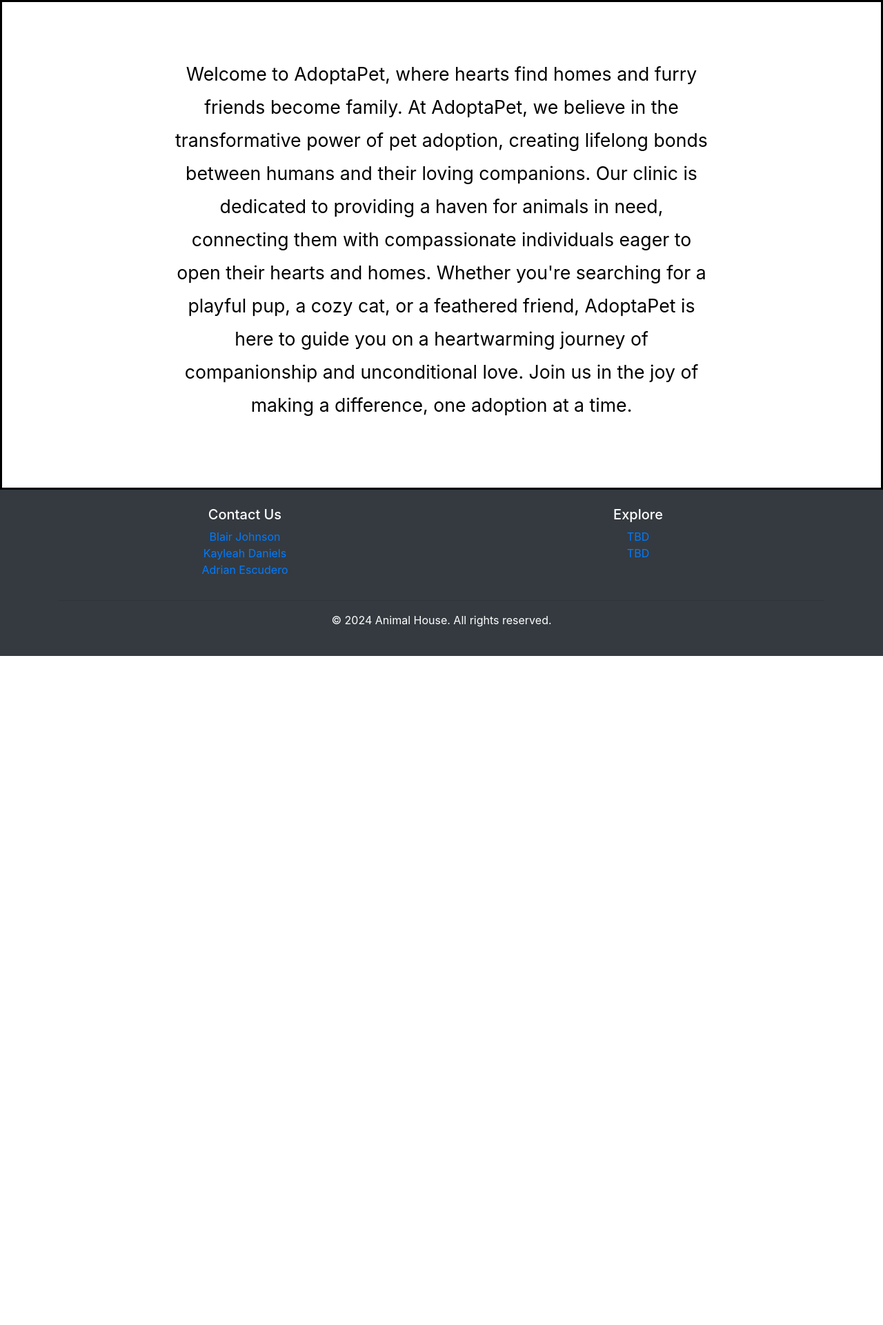
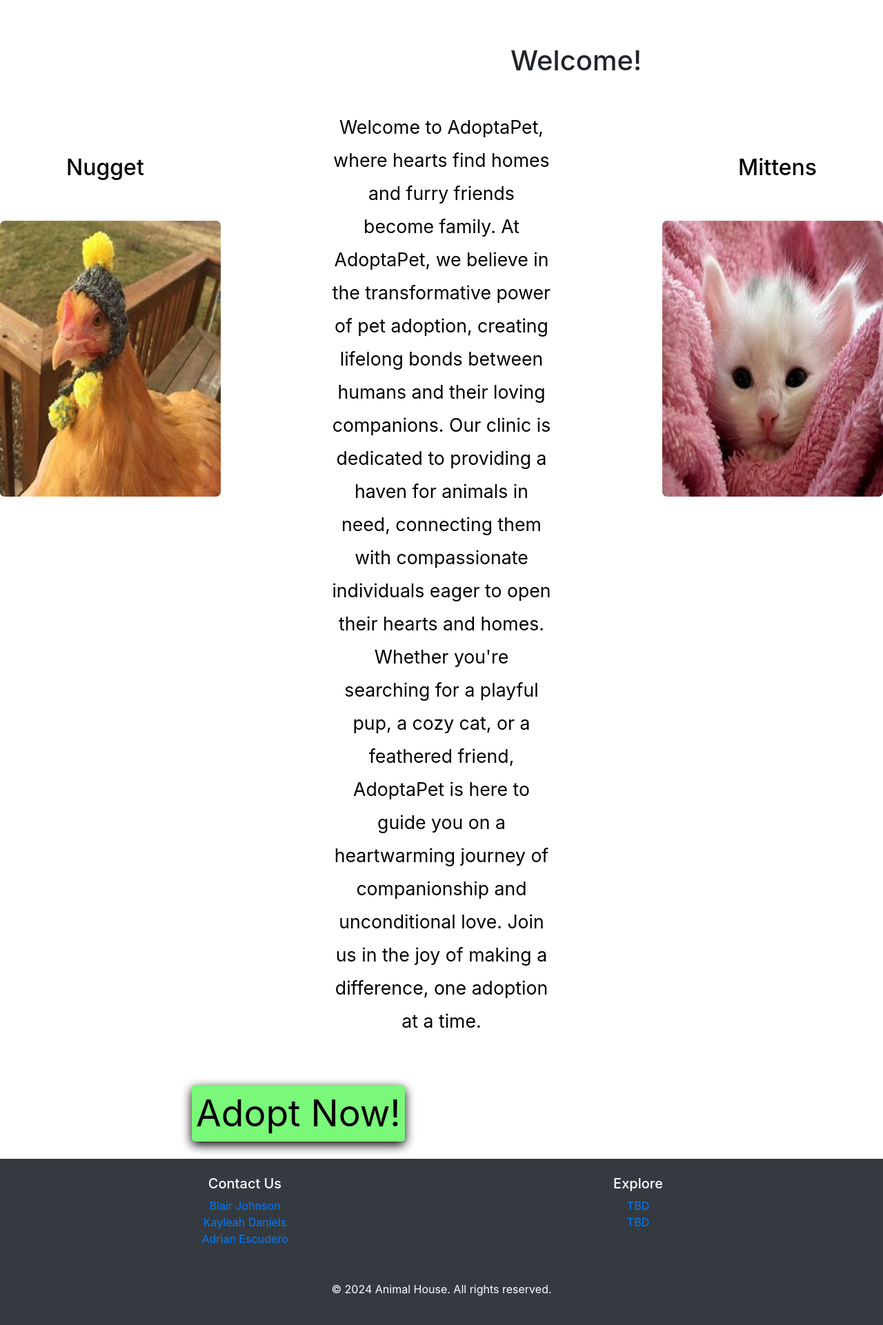
Before and after one commit to aescudero24/UnitProject-U6, a Django app: page /home/ in a window 1280 px wide. Shown: the part 96-2017 px from the top of the page at 69% size. Before the commit the page ends 1047 px from the top, so only its background shows below. Run offline with Django 5.2, Linux system fonts and the light colour scheme; a user stored in the database is signed in; some libraries are stand-ins or nearby versions.

Commit message:
finished welcome page

```diff
--- a/app/static/styles.css
+++ b/app/static/styles.css
@@ -1,3 +1,4 @@
+
 html, body {
     height: 100%;
     margin: 0;
@@ -64,7 +65,7 @@ footer {
     justify-content: center;
 }
 .intoParagraph{
-    border: solid;
+
     display: flex;
     color: rgb(0, 0, 0);
     position: relative;
@@ -72,13 +73,63 @@ footer {
     text-align: center;
     height: auto;
     width: 100%;
-    border-color:black
+
 }
 .into{
     display: flex;
     justify-content: center;
-    width:35em;
+    width:40em;
     font-size: 20pt;
     line-height: 1.8em;
-    padding: 10vh;
+    padding: 20vh;
+
 }
+.chicken1{
+    position: relative;
+    width:40vh;
+    height: 50vh;
+    padding: 0vh;
+    top:20em;
+    border-radius: 7px;
+
+}
+.nugget{
+    position: absolute;
+    left:3em;
+    top:7em;
+}
+.mittens{
+    position: absolute;
+    right:3em;
+    top:7em;
+}
+.adoptNow{
+    position: absolute;
+    right:13em;
+
+    bottom:0em;
+    font-size: 40pt;
+    background-color:rgb(121, 248, 121);
+    border: none;
+    border-radius: 5px;
+    box-shadow: 0px 5px 15px;
+    margin-bottom:25px;
+
+}
+.adoptNow a{
+    color: black;
+    text-decoration: none;
+}
+.adoptNow:hover{
+    background-color: rgb(15, 182, 15);
+    text-decoration: none;
+}
+.adoptNow a:hover{
+    color: black;
+    text-decoration: none;
+}
+.welcome{
+    top: 4em;
+    position: absolute;
+    left:18.5em;
+}
--- a/app/templates/base.html
+++ b/app/templates/base.html
@@ -43,7 +43,7 @@
             </li>
             {% else %}
             <li class="nav-item">
-              <a class="nav-link" href="{% url "dash" %}">Adopt</a>
+              <a class="nav-link" href="{% url "dash" %}"></a>
             </li>
             {% endif %}
           </ul>
--- a/app/templates/home.html
+++ b/app/templates/home.html
@@ -2,7 +2,15 @@
 {% extends "base.html" %}
 {% block content %}
 {%load static%}
+<h1 class='welcome'>Welcome!</h1>
 <div class='intoParagraph'>
-<p class='into'>Welcome to AdoptaPet, where hearts find homes and furry friends become family. At AdoptaPet, we believe in the transformative power of pet adoption, creating lifelong bonds between humans and their loving companions. Our clinic is dedicated to providing a haven for animals in need, connecting them with compassionate individuals eager to open their hearts and homes. Whether you're searching for a playful pup, a cozy cat, or a feathered friend, AdoptaPet is here to guide you on a heartwarming journey of companionship and unconditional love. Join us in the joy of making a difference, one adoption at a time.</p>
+
+
+    <img class='chicken1' src="{% static 'images/OIP (15).jpg' %}" alt="OIP Image"><h2 class='nugget'>Nugget</h2>
+
+    <p class='into'>Welcome to AdoptaPet, where hearts find homes and furry friends become family. At AdoptaPet, we believe in the transformative power of pet adoption, creating lifelong bonds between humans and their loving companions. Our clinic is dedicated to providing a haven for animals in need, connecting them with compassionate individuals eager to open their hearts and homes. Whether you're searching for a playful pup, a cozy cat, or a feathered friend, AdoptaPet is here to guide you on a heartwarming journey of companionship and unconditional love. Join us in the joy of making a difference, one adoption at a time.</p>
+    <img class='chicken1' src="{% static 'images/OIP (14).jpg' %}" alt="OIP Image"><h2 class='mittens'>Mittens</h2>
+    <button class='adoptNow'><a href="{% url "login" %}">Adopt Now!<a></button>
+
 </div>
 {% endblock content %}
```
Also changed, not shown: app/static/images/bac.png (added).
